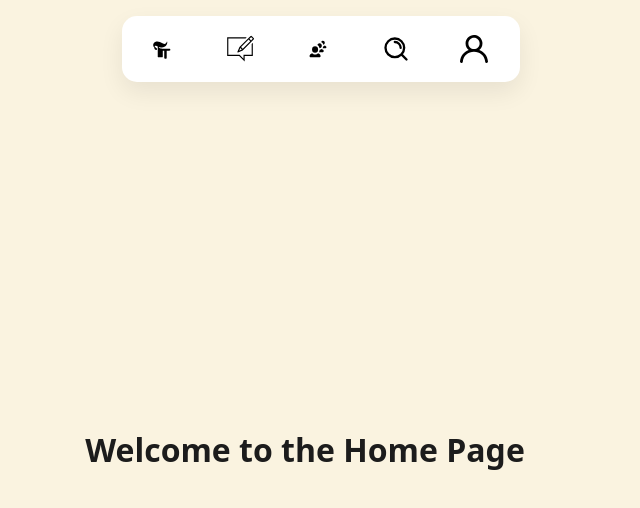
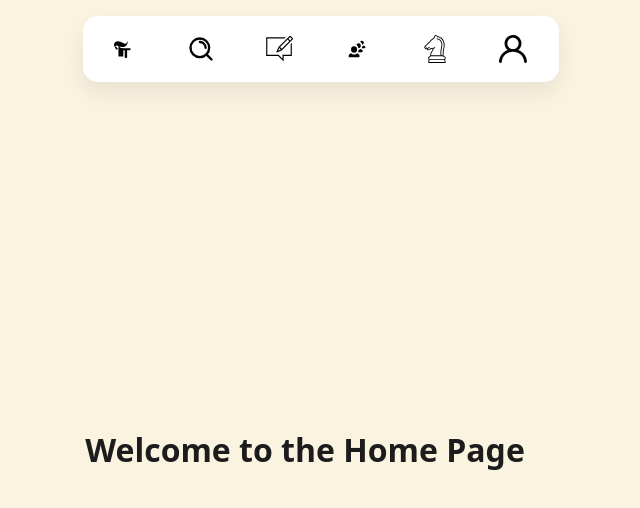
Before and after one commit to aeMyst/TableTalk, a React (Vite) app in the folder TableTalk/: page / in a window 1280 px wide. Shown: the top 508 px of the page, without its empty margins (335-975 px from the left). Built offline with nearby package versions, Linux system fonts and the light colour scheme.

Commit message:
added new svg and navbar organization

```diff
--- a/TableTalk/src/components/Navbar.jsx
+++ b/TableTalk/src/components/Navbar.jsx
@@ -5,6 +5,7 @@ import BlogSvg from "../assets/svg/blog-svgrepo-com.svg";
 import QueueSvg from "../assets/svg/queue-svgrepo-com.svg";
 import SearchSvg from "../assets/svg/search-alt-2-svgrepo-com.svg";
 import ProfileSvg from "../assets/svg/profile.svg";
+import GameSvg from "../assets/svg/game.svg";
 import "./Navbar.css";
 
 export default function Navbar() {
@@ -52,18 +53,10 @@ export default function Navbar() {
   return (
     <nav>
       <div className="nav-content">
+        <div className="button-container">
           <Link to="/" className={`button ${isActive("/home") ? "active" : ""}`}>
             <img src={Logo} alt="Queue" className="icon" />
             <span className="link-title">Home</span>
-        </Link>
-        <div className="button-container">
-          <Link to="/blog" className={`button ${isActive("/blog") ? "active" : ""}`}>
-            <img src={BlogSvg} alt="Blog" className="icon" />
-            <span className="link-title">Blog</span>
-          </Link>
-          <Link to="/queue" className={`button ${isActive("/queue") ? "active" : ""}`}>
-            <img src={QueueSvg} alt="Queue" className="icon" />
-            <span className="link-title">Queue</span>
           </Link>
           <div className="dropdown-container" onClick={(e) => e.stopPropagation()}>
               <button
@@ -90,6 +83,18 @@ export default function Navbar() {
                 </div>
               )}
             </div>
+          <Link to="/blog" className={`button ${isActive("/blog") ? "active" : ""}`}>
+            <img src={BlogSvg} alt="Blog" className="icon" />
+            <span className="link-title">Blog</span>
+          </Link>
+          <Link to="/queue" className={`button ${isActive("/queue") ? "active" : ""}`}>
+            <img src={QueueSvg} alt="Queue" className="icon" />
+            <span className="link-title">Queue</span>
+          </Link>
+          <Link to="/suggest" className={`button ${isActive("/suggest") ? "active" : ""}`}>
+            <img src={GameSvg} alt="suggest" className="icon" />
+            <span className="link-title">Suggest</span>
+          </Link>
           <Link to="/profile" className={`button ${isActive("/profile") ? "active" : ""}`}>
             <img src={ProfileSvg} alt="Profile" className="icon" />
             <span className="link-title">Profile</span>
```
Also changed, not shown: TableTalk/src/assets/logo/file.svg, TableTalk/src/assets/svg/game.svg (added). Lines whose indentation alone changed are shown as unchanged.
